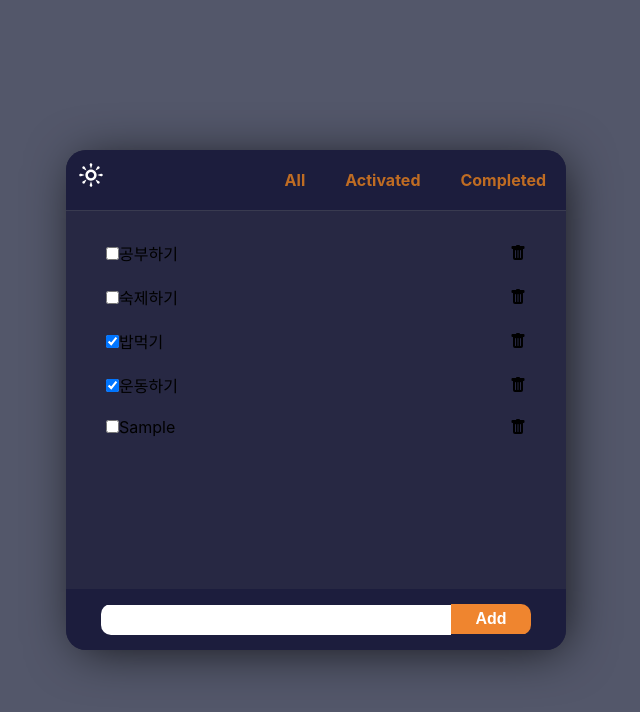
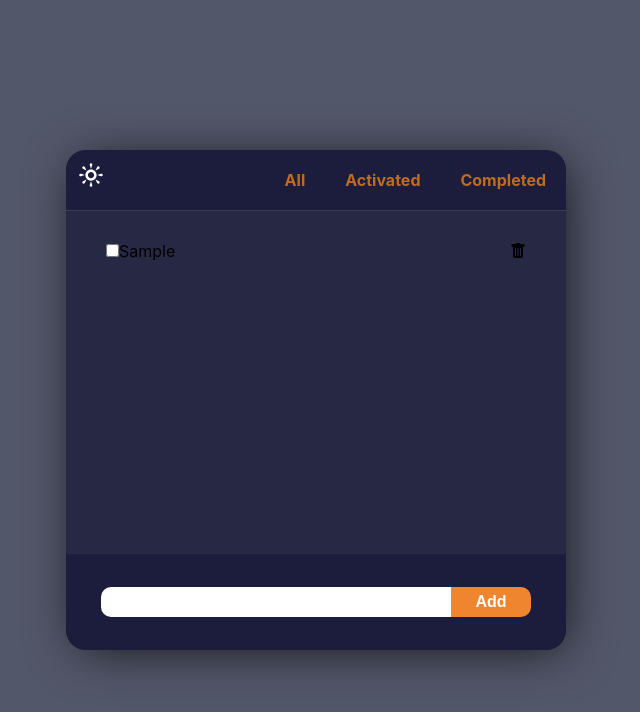
Before and after one commit to fepanbr/todo, a React (Create React App) app: page / in a window 1280 px wide. Both pictures are taken after typing "Sample" into the empty fields and a click on the button "Add". Shown: the top 712 px of the page, without its empty margins (324-964 px from the left). Built offline with nearby package versions, Linux system fonts and the light colour scheme.

Commit message:
feat: todo, 추가, 제거

```diff
--- a/src/App.js
+++ b/src/App.js
@@ -6,28 +6,7 @@ import Header from './components/Header';
 
 function App() {
   const [filter, setFilter] = useState('All');
-  const [todos, setTodos] = useState([
-    {
-      id: 1,
-      content: '공부하기',
-      isCompleted: false,
-    },
-    {
-      id: 2,
-      content: '숙제하기',
-      isCompleted: false,
-    },
-    {
-      id: 3,
-      content: '밥먹기',
-      isCompleted: true,
-    },
-    {
-      id: 4,
-      content: '운동하기',
-      isCompleted: true,
-    },
-  ]);
+  const [todos, setTodos] = useState([]);
 
   const handleChangeFilter = (e) => {
     const { value } = e.target;
@@ -35,13 +14,39 @@ function App() {
   };
 
   const handleAddTodo = (content) => {
-    const lastTodoId = todos.sort((a, b) => a.id - b.id)[todos.length - 1]?.id;
+    const lastTodoId =
+      todos.sort((a, b) => a.id - b.id)[todos.length - 1]?.id ?? 0;
+
     setTodos([...todos, { id: lastTodoId + 1, content, isCompleted: false }]);
   };
+
+  const handleToggle = (id) => {
+    const newTodos = todos.map((todo) => {
+      if (todo.id === id) {
+        return {
+          ...todo,
+          isCompleted: !todo.isCompleted,
+        };
+      } else {
+        return todo;
+      }
+    });
+    setTodos(newTodos);
+  };
+
+  const handleDelete = (id) => {
+    setTodos(todos.filter((todo) => todo.id !== id));
+  };
+
   return (
     <div className={styled.app}>
       <Header filter={filter} onClick={handleChangeFilter} />
-      <Content filter={filter} todos={todos} />
+      <Content
+        onDelete={handleDelete}
+        toggleCheck={handleToggle}
+        filter={filter}
+        todos={todos}
+      />
       <Adder addTodo={handleAddTodo} />
     </div>
   );
--- a/src/components/Content.jsx
+++ b/src/components/Content.jsx
@@ -2,7 +2,18 @@ import React from 'react';
 import Todo from './Todo';
 import styled from './Content.module.css';
 
-export default function Content({ filter, todos }) {
+export default function Content({ filter, todos, toggleCheck, onDelete }) {
+  const generateTodo = ({ id, content, isCompleted }) => (
+    <Todo
+      id={id}
+      content={content}
+      key={id.toString()}
+      isCompleted={isCompleted}
+      toggleCheck={toggleCheck}
+      onDelete={onDelete}
+    />
+  );
+
   if (filter === 'All') {
     return <ul className={styled.content}>{todos.map(generateTodo)}</ul>;
   }
@@ -15,7 +26,3 @@ export default function Content({ filter, todos }) {
     </ul>
   );
 }
-
-const generateTodo = ({ id, content, isCompleted }) => (
-  <Todo content={content} key={id.toString()} isCompleted={isCompleted} />
-);
--- a/src/components/Todo.jsx
+++ b/src/components/Todo.jsx
@@ -2,8 +2,20 @@ import React from 'react';
 import { BsFillTrashFill } from 'react-icons/bs';
 import styled from './Todo.module.css';
 
-export default function Todo({ content, isCompleted }) {
-  const handleChange = () => {};
+export default function Todo({
+  id,
+  content,
+  isCompleted,
+  toggleCheck,
+  onDelete,
+}) {
+  const handleChange = () => {
+    toggleCheck(id);
+  };
+
+  const handleDelete = () => {
+    onDelete(id);
+  };
   return (
     <li className={styled.todo}>
       <div className={styled.left}>
@@ -12,10 +24,11 @@ export default function Todo({ content, isCompleted }) {
           className={styled.checkbox}
           type="checkbox"
           onChange={handleChange}
+          id={id}
         />
-        {content}
+        <label htmlFor={id}>{content}</label>
       </div>
-      <BsFillTrashFill />
+      <BsFillTrashFill onClick={handleDelete} />
     </li>
   );
 }
```
